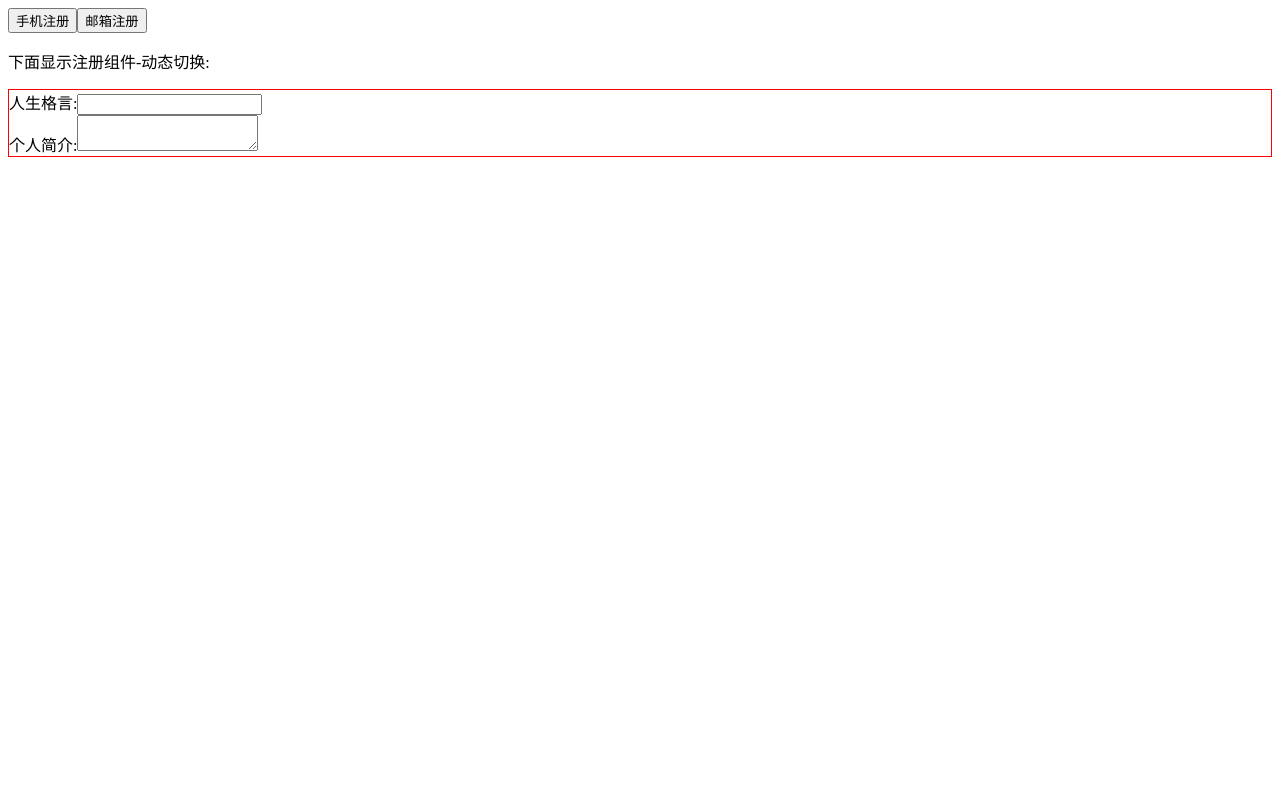
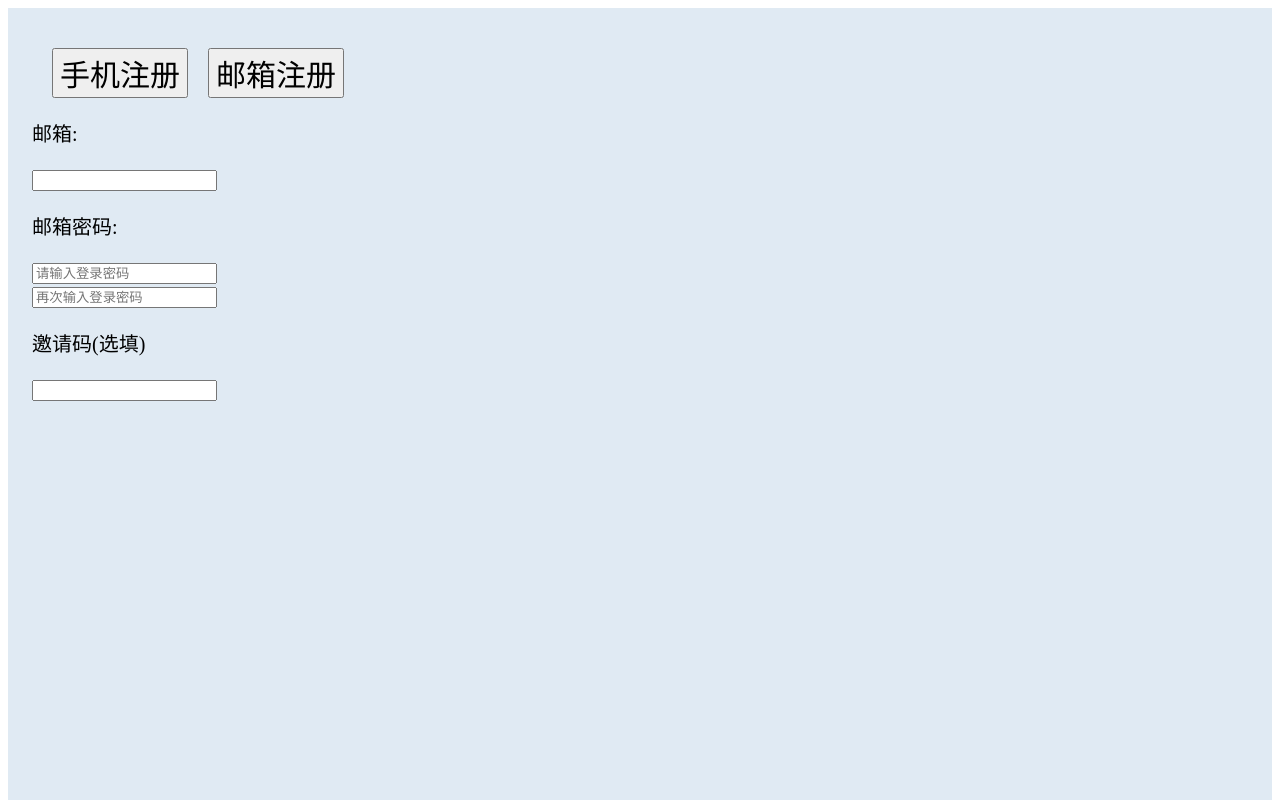
Before and after one commit to lcywgslmygzlwlt/taskDay7, a Vue app: page / in a window 1280 px wide. Both pictures are taken after a click on the button "邮箱注册". Shown: the top 800 px of the page. Built offline with nearby package versions, Linux system fonts and the light colour scheme.

Commit message:
手机注册

```diff
--- a/package.json
+++ b/package.json
@@ -20,6 +20,8 @@
     "@vue/cli-service": "~5.0.0",
     "eslint": "^7.32.0",
     "eslint-plugin-vue": "^8.0.3",
+    "less": "^4.1.3",
+    "less-loader": "^11.0.0",
     "vue-template-compiler": "^2.6.14"
   },
   "eslintConfig": {
--- a/src/App.vue
+++ b/src/App.vue
@@ -1,19 +1,20 @@
 <template>
-  <div>
-    <Phone> </Phone>
+  <div class="all">
+    <PhoneP> </PhoneP>
   </div>
 </template>
 
 <script>
-import Phone from './components/Phone.vue';
+import PhoneP from './components/PhoneP.vue';
 export default {
   data() {
     return {};
   },
   components: {
-    Phone,
+    PhoneP,
   },
 };
 </script>
 
-<style></style>
+<style lang="less" scoped>
+</style>
--- /dev/null
+++ b/src/components/02/EmailP.vue
@@ -0,0 +1,27 @@
+<template>
+  <div class="fsizes">
+    <div>
+      <p>邮箱:</p>
+      <input type="text" />
+    </div>
+    <div>
+      <span></span>
+    </div>
+    <div>
+      <p>邮箱密码:</p>
+      <input type="password" placeholder="请输入登录密码" /><br />
+      <input type="password" placeholder="再次输入登录密码" />
+      <p>邀请码(选填)</p>
+      <input type="text" />
+    </div>
+  </div>
+</template>
+
+<script>
+export default {};
+</script>
+<style lang="less" scoped>
+.fsizes {
+  font-size: 20px;
+}
+</style>
--- /dev/null
+++ b/src/components/02/NumP.vue
@@ -0,0 +1,43 @@
+<template>
+  <div class="fsize">
+    <p>选择所在地区(实名认证主体所在地):</p>
+    <div><input type="radio" />中国大陆 <input type="radio" />中国香港</div>
+    <div class="phone">
+      <p>手机号码:</p>
+      <input type="text" />
+      <button>验证码</button>
+    </div>
+    <div>
+      <p>登录密码:</p>
+      <input type="password" placeholder="请输入登录密码" /><br />
+      <input type="password" placeholder="再次输入登录密码" />
+      <p>邀请码(选填)</p>
+      <input type="text" />
+    </div>
+  </div>
+</template>
+
+<script>
+export default {
+  data() {
+    return {
+      one: '',
+    };
+  },
+};
+</script>
+<style lang="less" scoped>
+.fsize {
+  font-size: 20px;
+  font-weight: 500;
+}
+.phone {
+  input {
+    width: 100px;
+    margin-top: 10px;
+  }
+  button{
+    margin-left: 10px;
+  }
+}
+</style>
--- a/src/components/02/Pemail.vue
+++ /dev/null
@@ -1,15 +0,0 @@
-<template>
-  <div>
-      <div>
-          <span>人生格言:</span>
-          <input type="text">
-      </div>
-      <div>
-          <span>个人简介:</span>
-          <textarea></textarea>
-      </div>
-  </div>
-</template>
-<script>
-export default {}
-</script>
--- a/src/components/02/Pnum.vue
+++ /dev/null
@@ -1,19 +0,0 @@
-<template>
-  <div>
-    <div>
-      <span>手机号码:</span>
-      <input type="text" />
-    </div>
-    <div>
-        <span></span>
-    </div>
-    <div>
-      <span>密码:</span>
-      <input type="password" />
-    </div>
-  </div>
-</template>
-
-<script>
-export default {};
-</script>
--- a/src/components/Phone.vue
+++ /dev/null
@@ -1,35 +0,0 @@
-<template>
-  <div>
-    <button @click="comName = 'Pnum'">手机注册</button>
-    <button @click="comName = 'Pemail'">邮箱注册</button>
-
-    <p>下面显示注册组件-动态切换:</p>
-    <div style="border: 1px solid red">
-      <component :is="comName"></component>
-    </div>
-  </div>
-</template>
-
-<script>
-// 目标: 练习动态组件的使用
-// 场景: 同一个挂载点要切换 不同组件 显示
-// 需求: 点击按钮切换组件
-// 1. 创建要被切换的组件 - 标签+样式
-// 2. 引入到要展示的vue文件内, 注册
-// 3. 设置挂载点<component :is="变量"></component>，  变量-承载要显示的组件名
-// 4. 点击按钮-切换comName的值为要显示的组件名
-
-import Pnum from './02/Pnum.vue';
-import Pemail from './02/Pemail.vue';
-export default {
-  data() {
-    return {
-      comName: 'UserName',
-    };
-  },
-  components: {
-    Pnum,
-    Pemail,
-  },
-};
-</script>
--- /dev/null
+++ b/src/components/PhoneP.vue
@@ -0,0 +1,36 @@
+<template>
+  <div class="all">
+    <button class="title" @click="comName = 'NumP'">手机注册</button>
+    <button class="title" @click="comName = 'EmailP'">邮箱注册</button>
+    <div>
+      <component :is="comName"></component>
+    </div>
+  </div>
+</template>
+
+<script>
+import NumP from './02/NumP.vue';
+import EmailP from './02/EmailP.vue';
+export default {
+  data() {
+    return {
+      comName: 'NumP',
+    };
+  },
+  components: {
+    NumP,
+    EmailP,
+  },
+};
+</script>
+<style scoped>
+.all {
+  padding: 40px 24px;
+  height: 1000px;
+  background-color: rgb(224, 234, 243);
+}
+.title {
+  font-size: 30px;
+  margin-left: 20px;
+}
+</style>
```
Also changed, not shown: 1 other file (tests, documents, lock files or other folders).
